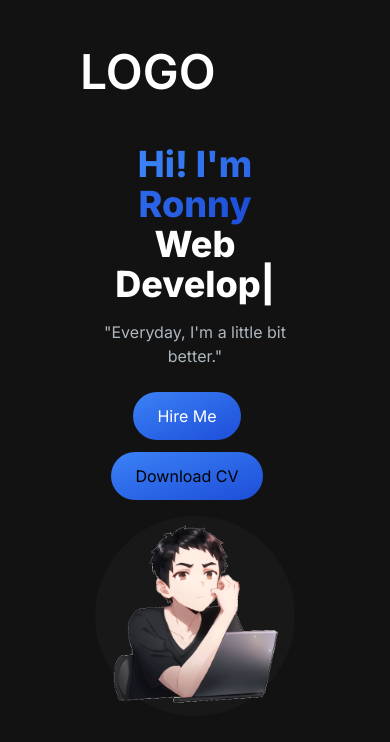
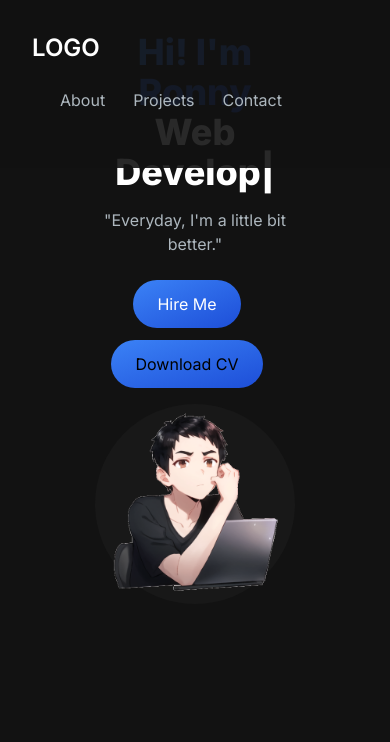
Before and after one commit to quadratini/Portfolio2, a Next.js app: page / in a window 390 px wide. Shown: the top 742 px of the page. Built offline with nearby package versions, Linux system fonts and the light colour scheme.

Commit message:
fix navbar

```diff
--- a/app/components/NavLink.jsx
+++ b/app/components/NavLink.jsx
@@ -1,3 +1,5 @@
+import Link from 'next/link';
+
 const NavLink = ({ href, title }) => {
     return (
         <Link
--- a/app/components/Navbar.jsx
+++ b/app/components/Navbar.jsx
@@ -14,23 +14,23 @@ const navLinks = [
   {
     title: "Contact",
     path: "#contact",
-  },
+  }
 ];
 
 const Navbar = () => {
     return (
-        <nav>
+        <nav className="fixed top-0 left-0 right-0 z-10 bg-[#121212] bg-opacity-90">
             <div className="flex flex-wrap items-center justify-between mx-auto p-8">
-                <Link href={"/"} className="text-5xl text-white font-semibold">
+                <Link href={"/"} className="text-2xl md:text-5xl text-white font-semibold">
                     LOGO
                 </Link>
-                <div className="menu hidden md:block md:w-auto" id="navbar">
-                    <ul>
+                <div className="menu block md:w-auto" id="navbar">
+                    <ul className="flex p-4 md:p-0 md:flex-row md:space-x-8">
                         {navLinks.map((link, index) => {
-                                <li key={index}>
-                                    <NavLink href={link.path} title={link.title} />
+                            return <li key={index}>
+                                <NavLink href={link.path} title={link.title} />
                                 </li>
-                            })}
+                        })}
                     </ul>
                 </div>
             </div>
```
